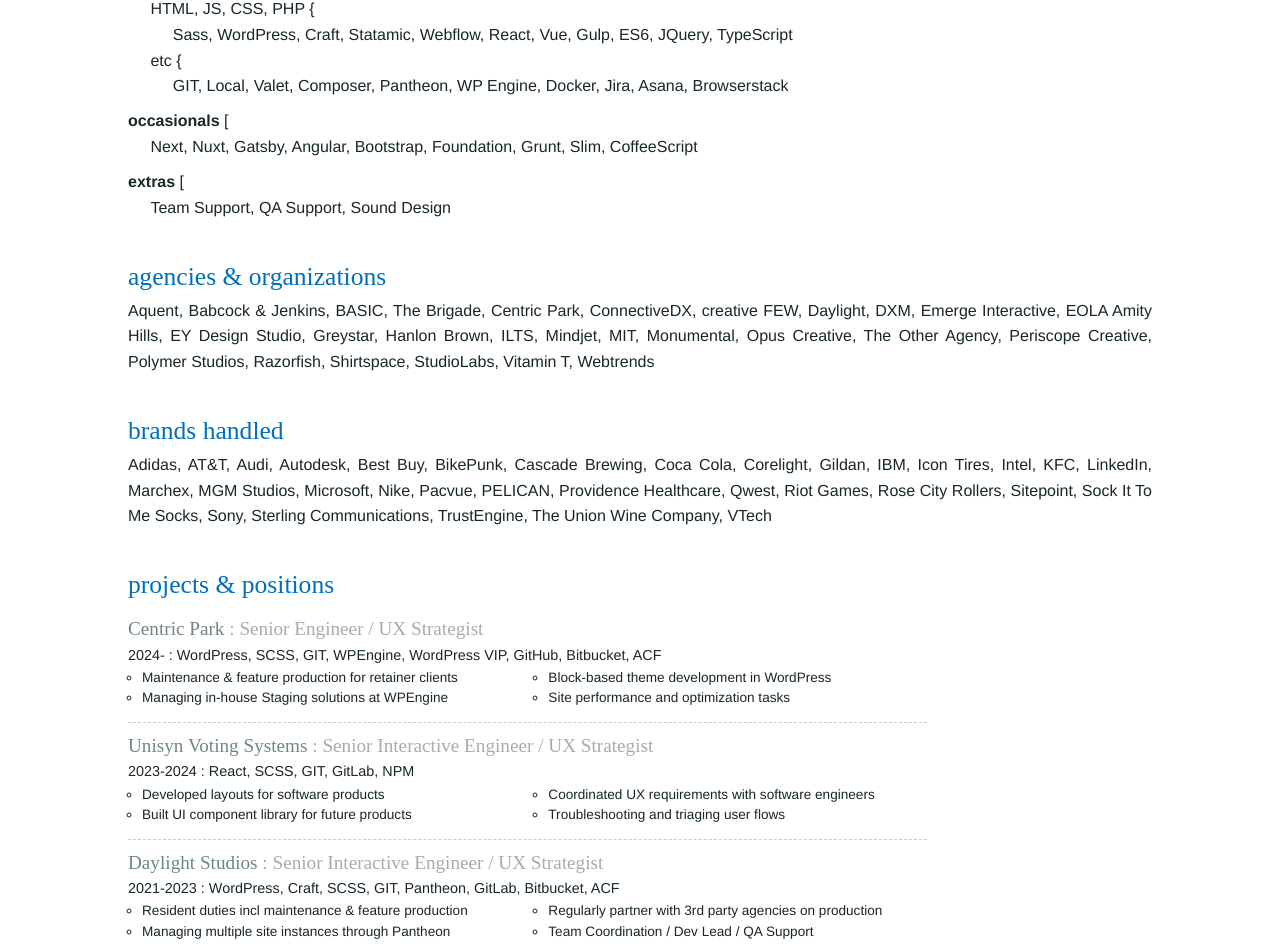
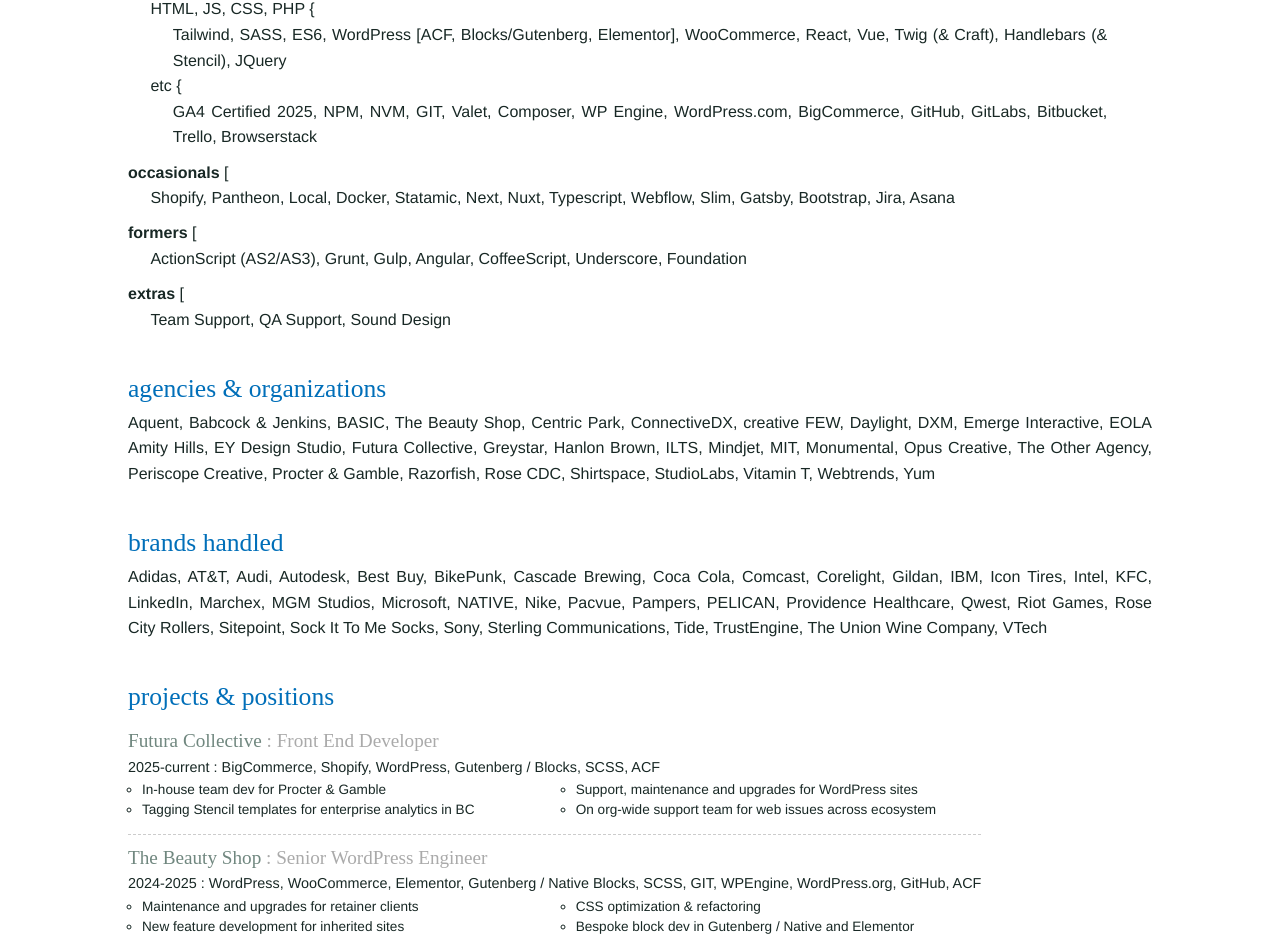
Before and after one commit to TheCruzat/BBC-5-Nuxt, a Nuxt app: page /resume in a window 1280 px wide. Shown: the part 454-1403 px from the top of the page. Built offline with nearby package versions, Linux system fonts and the light colour scheme.

Commit message:
Content updates

```diff
--- a/content/credits.js
+++ b/content/credits.js
@@ -13,15 +13,39 @@
   },
   */
   {
+    company: "Futura Collective",
+    position: "Front End Developer",
+    time: "2025-current",
+    tech: "BigCommerce, Shopify, WordPress, Gutenberg / Blocks, SCSS, ACF",
+    deets: [
+      "In-house team dev for Procter & Gamble",
+      "Tagging Stencil templates for enterprise analytics in BC",
+      "Support, maintenance and upgrades for WordPress sites",
+      "On org-wide support team for web issues across ecosystem"
+    ]
+  },
+  {
+    company: "The Beauty Shop",
+    position: "Senior WordPress Engineer",
+    time: "2024-2025",
+    tech: "WordPress, WooCommerce, Elementor, Gutenberg / Native Blocks, SCSS, GIT, WPEngine, WordPress.org, GitHub, ACF",
+    deets: [
+      "Maintenance and upgrades for retainer clients",
+      "New feature development for inherited sites",
+      "CSS optimization & refactoring",
+      "Bespoke block dev in Gutenberg / Native and Elementor"
+    ]
+  },
+  {
     company: "Centric Park",
     position: "Senior Engineer / UX Strategist",
-    time: "2024-",
-    tech: "WordPress, SCSS, GIT, WPEngine, WordPress VIP, GitHub, Bitbucket, ACF",
+    time: "2024",
+    tech: "WordPress, React, SCSS, GIT, WPEngine, WordPress VIP, GitHub, Bitbucket, ACF",
     deets: [
-      "Maintenance & feature production for retainer clients",
-      "Managing in-house Staging solutions at WPEngine",
+      "Maintenance & new feature production for retainer clients",
       "Block-based theme development in WordPress",
-      "Site performance and optimization tasks"
+      "Retheme work and new component development in React",
+      "Site performance and optimization work"
     ]
   },
   {
@@ -82,7 +106,8 @@
       "Custom UI enhancements using forward-facing ES6",
       "UX strategy, userflow and engagement",
       "QA / bugfixing / browser testing (incl IE legacy)",
-    ]
+    ],
+    noprint: true
   },
   {
     company: "BASIC",
@@ -94,7 +119,8 @@
       "layout / interactive development for brand merch store",
       "element work for library",
       "QA / bugfixing"
-    ]
+    ],
+    noprint: true
   },
   {
     company: "creative FEW",
@@ -108,7 +134,7 @@
       "QA / bugfixing"
     ]
   },
-  /*{
+  {
     company: "E+C",
     position: "Senior Developer, UX Strategist, Colleague",
     time: "2013-2020",
@@ -117,9 +143,10 @@
       "worked with clients to define and develop solutions",
       "developed reuseable SPA's for small biz requirements",
       "engaged with agencies and PMs to assist with workload"
-    ]
-  },*/
-  /*{
+    ],
+    noprint: true
+  },/**/
+  {
     company: "Industrial Commercial Electric",
     position: "Lead Developer, UX Support",
     time: "2018-2019",
@@ -129,7 +156,8 @@
       "custom employee portal dev incl login logic",
       "custom timecard reporting system",
       "QA / bugfixing / browser testing"
-    ]
+    ],
+    noprint: true
   },
   {
     company: "Modern Adventure",
@@ -141,7 +169,8 @@
       "client portal minisite layout templates",
       "built blog/magazine layout templates",
       "bugfixes and UI assistance"
-    ]
+    ],
+    noprint: true
   },
   {
     company: "+Citizen (now EY)",
@@ -152,8 +181,9 @@
       "worked on team of 10-15 building enterprise customer portal",
       "layout / interactive / component development",
       "QA Tester / UI problemsolver"
-    ]
-  },*/
+    ],
+    noprint: true
+  },
 ]
 
 export default credits;
--- a/content/resBrands.vue
+++ b/content/resBrands.vue
@@ -1,6 +1,6 @@
 <template>
   <div class="brands">
-    <p>Adidas, AT&T, Audi, Autodesk, Best Buy, BikePunk, Cascade Brewing, Coca Cola, Corelight, Gildan, IBM, Icon Tires, Intel, KFC, LinkedIn, Marchex, MGM Studios, Microsoft, Nike, Pacvue, PELICAN, Providence Healthcare, Qwest, Riot Games, Rose City Rollers, Sitepoint, Sock It To Me Socks, Sony, Sterling Communications, TrustEngine, The Union Wine Company, VTech</p>
+    <p>Adidas, AT&T, Audi, Autodesk, Best Buy, BikePunk, Cascade Brewing, Coca Cola, Comcast, Corelight, Gildan, IBM, Icon Tires, Intel, KFC, LinkedIn, Marchex, MGM Studios, Microsoft, NATIVE, Nike, Pacvue, Pampers, PELICAN, Providence Healthcare, Qwest, Riot Games, Rose City Rollers, Sitepoint, Sock It To Me Socks, Sony, Sterling Communications, Tide, TrustEngine, The Union Wine Company, VTech</p>
   </div>
 </template>
 
--- a/content/resOrgs.vue
+++ b/content/resOrgs.vue
@@ -1,13 +1,13 @@
 <template>
   <div class="orgs">
-    <p>Aquent, Babcock & Jenkins, BASIC, The Brigade, Centric Park, ConnectiveDX, creative FEW, Daylight, DXM, Emerge Interactive, EOLA Amity Hills, EY Design Studio, Greystar, Hanlon Brown, ILTS, Mindjet, MIT, Monumental, Opus Creative, The Other Agency, Periscope Creative, Polymer Studios, Razorfish, Shirtspace, StudioLabs, Vitamin T, Webtrends</p>
+    <p>Aquent, Babcock & Jenkins, BASIC, The Beauty Shop, Centric Park, ConnectiveDX, creative FEW, Daylight, DXM, Emerge Interactive, EOLA Amity Hills, EY Design Studio, Futura Collective, Greystar, Hanlon Brown, ILTS, Mindjet, MIT, Monumental, Opus Creative, The Other Agency, Periscope Creative, Procter & Gamble, Razorfish, Rose CDC, Shirtspace, StudioLabs, Vitamin T, Webtrends, Yum</p>
 
     <!-- <div class="small-bump print-hide" />
     <div class="font-small print-hide">
       <p>JIRA calls me the Sword from the Sky</p>
       <p>Asana calls me the Midnight Sun</p>
       <p>Notion calls me the Iron Scales</p>
-      <p>Trello cannot even   speak my name</p>
+      <p>Trello dares not even speak my name</p>
       <p>I have ended a hundred thousand tickets</p>
       <p>and written millions of lines of code</p>
     </div> -->
--- a/content/resSkills.vue
+++ b/content/resSkills.vue
@@ -1,13 +1,15 @@
 <template>
   <div class="skills">
-      <p><strong>regulars</strong> [
-      <span class="indent">HTML, JS, CSS, PHP {
-        <span class="indent">Sass, WordPress, Craft, Statamic, Webflow, React, Vue, Gulp, ES6, JQuery, TypeScript</span></span>
-      <span class="indent">etc {
-        <span class="indent">GIT, Local, Valet, Composer, Pantheon, WP Engine, Docker, Jira, Asana, Browserstack</span></span>
-      </p>
+    <p><strong>regulars</strong> [
+    <span class="indent">HTML, JS, CSS, PHP {
+      <span class="indent">Tailwind, SASS, ES6, WordPress [ACF, Blocks/Gutenberg, Elementor], WooCommerce, React, Vue, Twig (& Craft), Handlebars (& Stencil), JQuery</span></span>
+    <span class="indent">etc {
+      <span class="indent">GA4 Certified 2025, NPM, NVM, GIT, Valet, Composer, WP Engine, WordPress.com, BigCommerce, GitHub, GitLabs, Bitbucket, Trello, Browserstack</span></span>
+    </p>
     <p><strong>occasionals</strong> [
-      <span class="indent">Next, Nuxt, Gatsby, Angular, Bootstrap, Foundation, Grunt, Slim, CoffeeScript</span></p>
+      <span class="indent">Shopify, Pantheon, Local, Docker, Statamic, Next, Nuxt, Typescript, Webflow, Slim, Gatsby, Bootstrap, Jira, Asana</span></p>
+    <p><strong>formers</strong> [
+      <span class="indent">ActionScript (AS2/AS3), Grunt, Gulp, Angular, CoffeeScript, Underscore, Foundation</span></p>
     <p><strong>extras</strong> [
       <span class="indent">Team Support, QA Support, Sound Design</span></p>
     <!--p><strong>RIP Flash</strong>, my ActionScript is now useless</p-->
--- a/content/resSummary.vue
+++ b/content/resSummary.vue
@@ -1,6 +1,6 @@
 <template>
   <div class="summary">
-    <p>Seasoned Interactive Engineer working with teams, outfits and agencies. Experienced remote resource based in Portland OR, available for tasks domestic and distant. I am strongest in layout, interactive and styling code, a good fit for a team needing a solid FED with a focus on CSS, polish and presentation.</p>
+    <p>Seasoned Front End Developer / UI Engineer working with teams, outfits and agencies. Experienced remote resource based in Portland OR, available for tasks domestic and distant. I am strongest in layout, interactive and styling code, a good fit for a team needing a solid FED with a focus on CSS, polish and presentation.</p>
     <p>Let's make things as pretty as we can.</p>
     <!-- <p>Currently working in WordPress, noodling around in Vue and React.</p> -->
   </div>
```
Also changed, not shown: content/LinkSets.js (+37 -75 lines).
